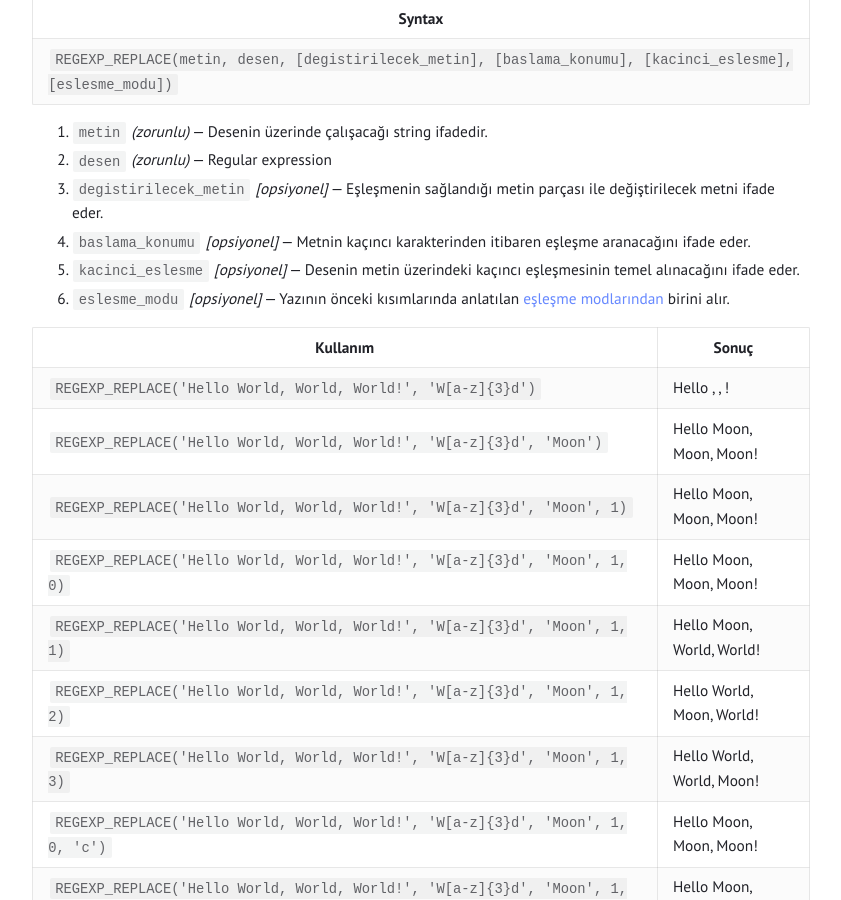
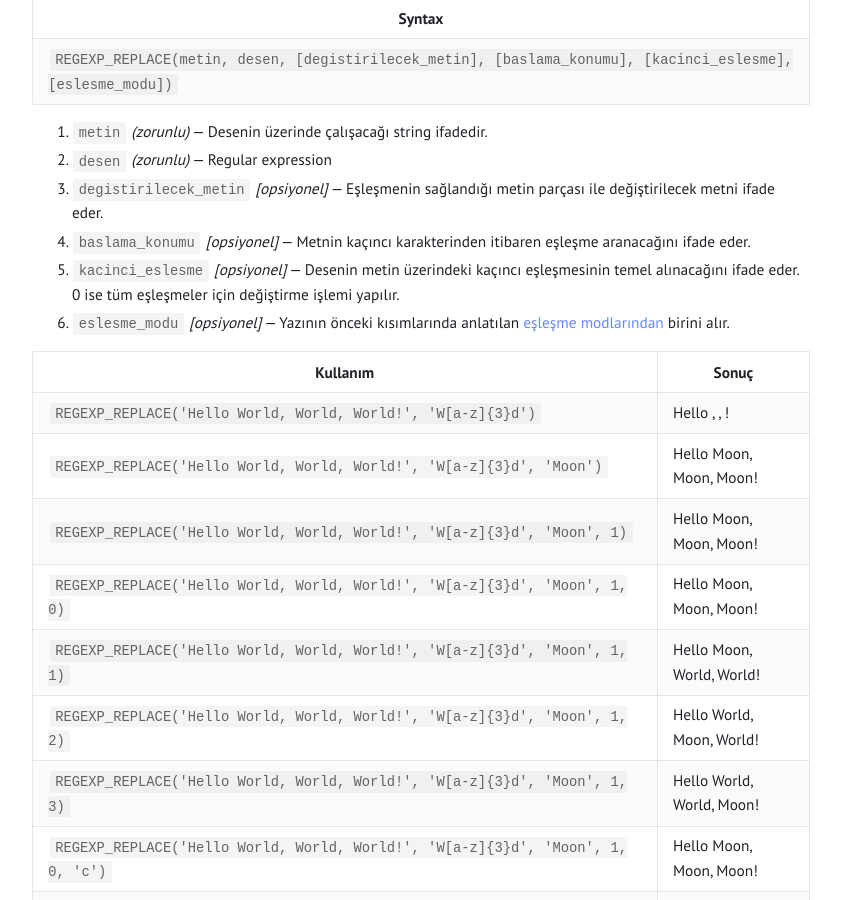
Before and after one commit to tunahanoguz/tunahanoguz.github.io, a Jekyll site: the page built from _posts/2025-05-05-oracle-regular-expressions.md, in a window 1280 px wide and 900 px high, scrolled down 9534 px. Shown: the whole window, without its empty margins (219-1060 px from the left). Built offline with Jekyll 4.4.1, drawn with Linux system fonts in a browser that asks for light colours.

Commit message:
Update 2025-05-05-oracle-regular-expressions.md

````diff
--- a/_posts/2025-05-05-oracle-regular-expressions.md
+++ b/_posts/2025-05-05-oracle-regular-expressions.md
@@ -245,7 +245,7 @@ Aşağıdaki tabloda [burada](#desenler-ve-aciklamalari) açıklamaları yer ala
 2. ```desen``` *(zorunlu)* — Regular expression
 3. ```degistirilecek_metin``` *[opsiyonel]* — Eşleşmenin sağlandığı metin parçası ile değiştirilecek metni ifade eder.
 4. ```baslama_konumu``` *[opsiyonel]* — Metnin kaçıncı karakterinden itibaren eşleşme aranacağını ifade eder.
-5. ```kacinci_eslesme``` *[opsiyonel]* — Desenin metin üzerindeki kaçıncı eşleşmesinin temel alınacağını ifade eder.
+5. ```kacinci_eslesme``` *[opsiyonel]* — Desenin metin üzerindeki kaçıncı eşleşmesinin temel alınacağını ifade eder. 0 ise tüm eşleşmeler için değiştirme işlemi yapılır.
 6. ```eslesme_modu``` *[opsiyonel]* — Yazının önceki kısımlarında anlatılan [eşleşme modlarından](#eslesme-modlari) birini alır.
 
 | Kullanım                                                                                                    | Sonuç                      |
````
